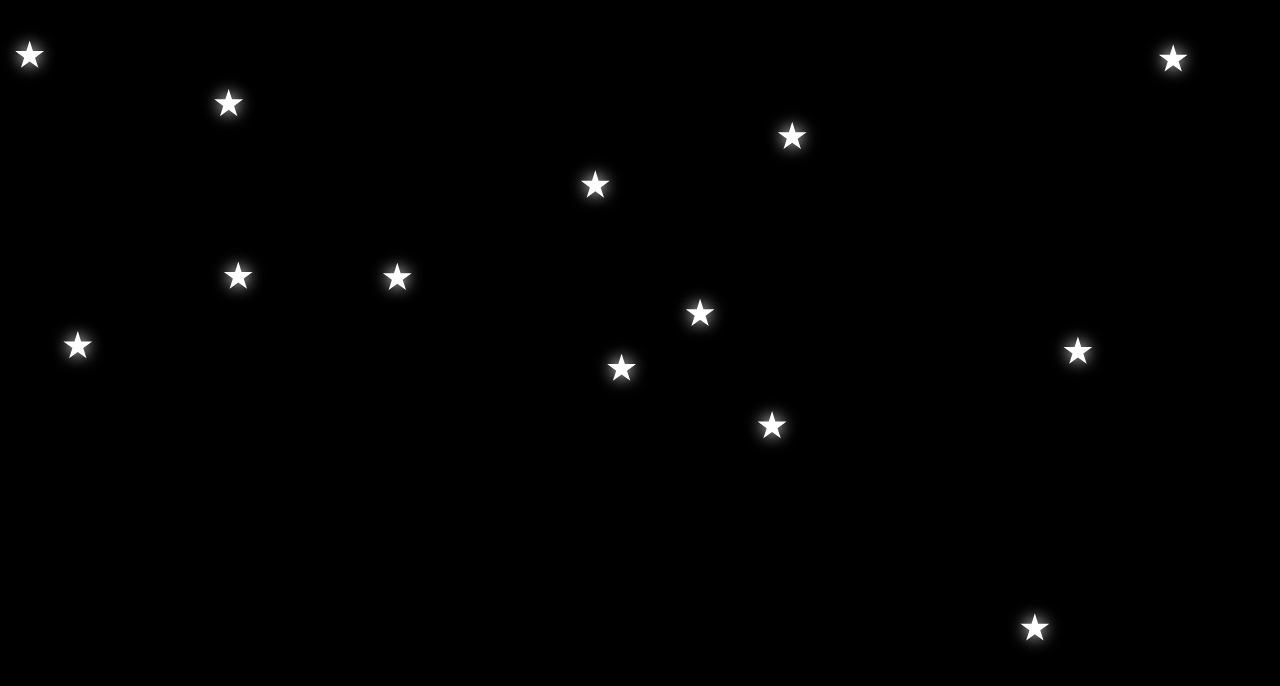
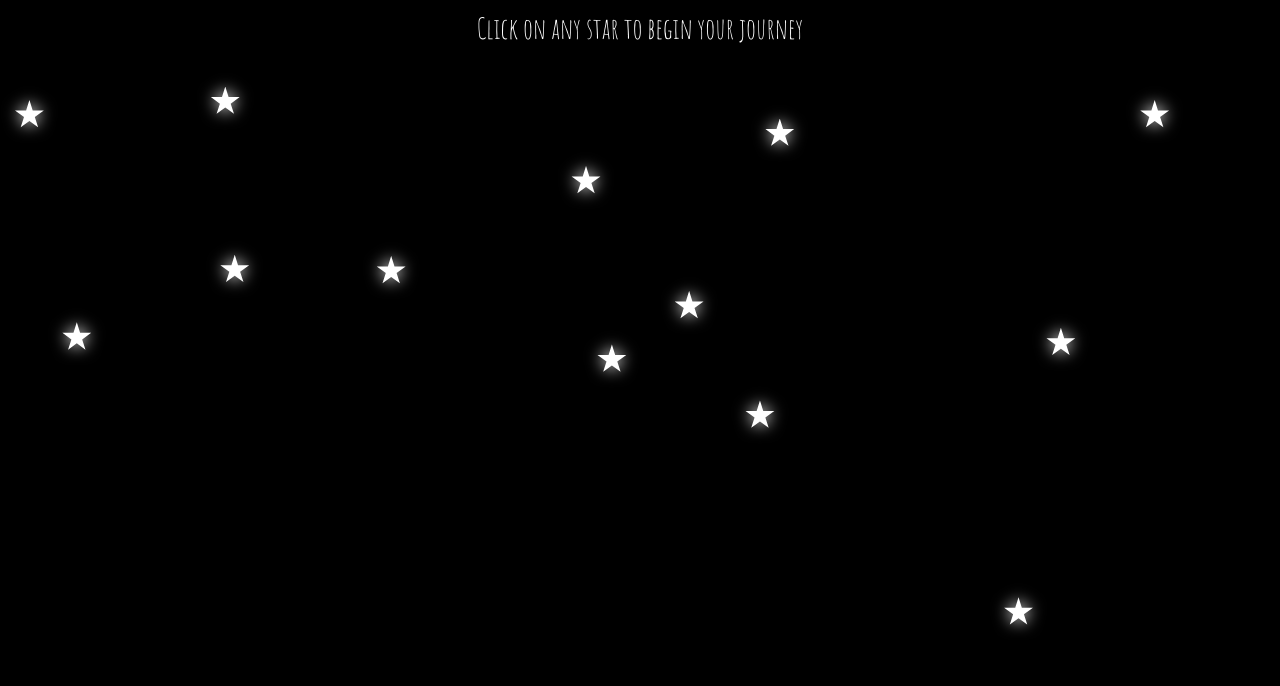
Before and after one commit to mskNeo/web-tour, a plain HTML site: page index.html in a window 1280 px wide. Drawn offline with Linux system fonts and the light colour scheme; a web font is replaced by a local one.

Commit message:
added text for instructions

```diff
--- a/index.html
+++ b/index.html
@@ -10,6 +10,9 @@
   </head>
 
   <body>
+    <div class="instructions">
+      <p>Click on any star to begin your journey</p>
+    </div>
     <div class="group">
       <div class="node" id="1" data-text="When the lights shut off and it's my turn<br>To settle down, my main concern,<br>promise that you will sing about me."></div>
     </div>
--- a/main.js
+++ b/main.js
@@ -5,7 +5,7 @@ const map = document.querySelector('#map');
 const modalText = document.querySelector('#modal-text');
 const caption = document.querySelector('#caption');
 const svgNS = map.namespaceURI;
-const padding = 30;
+const padding = 50;
 
 let coords = [];
 
@@ -13,6 +13,9 @@ nodes.forEach(node => {
   // generate random x and y coordinates for nodes upon load
   let xPos = Math.random() * (window.innerWidth - padding);
   let yPos = Math.random() * (window.innerHeight - padding);
+  if (yPos < 50) {
+    yPos = 100;
+  }
   node.style.top = `${yPos}px`;
   node.style.left = `${xPos}px`;
 
@@ -70,8 +73,8 @@ modal.addEventListener('click', (event) => {
     line.setAttribute('y1', coords[coords.length - 2].yPos + offset);
     line.setAttribute('x2', coords[coords.length - 1].xPos + offset);
     line.setAttribute('y2', coords[coords.length - 1].yPos + offset);
-    line.setAttribute('stroke', 'rgb(180, 180, 180)');
-    line.setAttribute('stroke-width', 3);
+    line.setAttribute('stroke', 'whitesmoke');
+    line.setAttribute('stroke-width', 2);
     line.setAttribute('class', 'mapPath');
     map.append(line);
 
--- a/style.css
+++ b/style.css
@@ -1,6 +1,6 @@
 @import url('https://fonts.googleapis.com/css2?family=Amatic+SC&display=swap');
 @import url('https://fonts.googleapis.com/css2?family=Josefin+Slab&display=swap');
-/* @import url("https://use.typekit.net/yfi0cme.css"); Adobe fonts American Typewriter */
+@import url("https://use.typekit.net/yfi0cme.css");
 
 * {
   margin: 0;
@@ -10,6 +10,28 @@
 
 body {
   background: black;
+}
+
+@keyframes fadeIn {
+  from {
+    opacity: 0;
+  }
+  to {
+    opacity: 1;
+  }
+}
+
+.instructions {
+  width: 100%;
+  color: white;
+  position: fixed;
+  text-align: center;
+  padding-top: 10px;
+  font-family: 'Amatic SC', cursive, sans-serif;
+  font-size: 1.8em;
+  opacity: 0;
+  animation: fadeIn 1.5s ease forwards;
+  animation-delay: 3s;
 }
 
 .group {
@@ -28,6 +50,7 @@ body {
 
 .modal {
   position: fixed;
+  background: rgba(0, 0, 0, 0.8);
   z-index: 5;
   top: 0;
   left: 0;
@@ -62,9 +85,9 @@ body {
 }
 
 #caption {
-  font-size: 2.3em;
-  /* font-family: 'Amatic SC', cursive, sans-serif; */
-  font-family: 'Josefin Slab', serif;
+  font-size: 3em;
+  font-family: 'Amatic SC', cursive, sans-serif;
+  /* font-family: 'Josefin Slab', serif; */
   /* font-family: itc-american-typewriter,serif;
   font-weight: 500;
   font-style: normal; */
@@ -83,7 +106,7 @@ body {
 
 #map {
   width: 100vw;
-  height: 100vh;
+  height: 90vh;
 }
 
 @keyframes dash {
```
